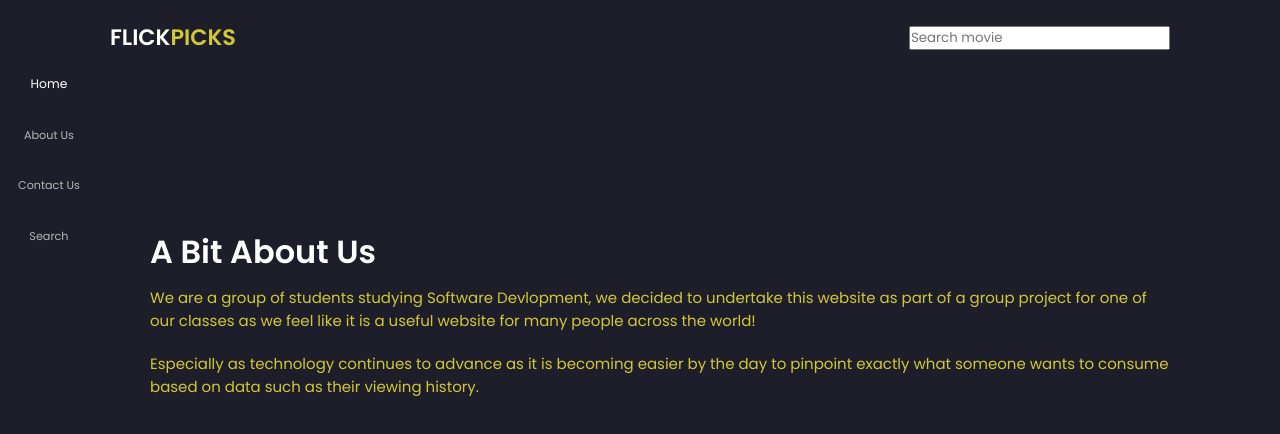
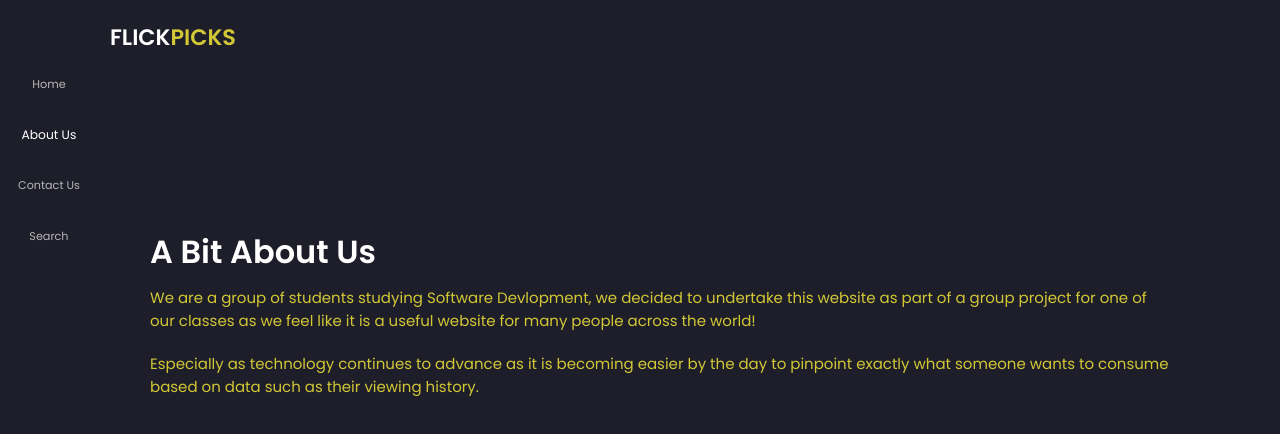
Before and after one commit to Jameswd2k/Flickpicks, a plain HTML site: page AboutUs.html in a window 1280 px wide. Drawn offline with Linux system fonts and the light colour scheme.

Commit message:
Update AboutUs.html
active navigation fix

```diff
--- a/AboutUs.html
+++ b/AboutUs.html
@@ -4,7 +4,7 @@
     <meta charset="UTF-8">
     <meta http-equiv="X-UA-Compatible" content="IE=edge">
     <meta name="viewport" content="width=device-width, initial-scale=1.0">
-    <title>Responsive Movies Website</title>
+    <title>FlickPicks</title>
     <!-- Link To CSS -->
     <link rel="stylesheet" href="css/style.css">
     <!-- Link Swiper CSS -->
@@ -19,18 +19,13 @@
             <a href="index.html" class="logo">
                 Flick<span>Picks</span>
             </a>
-            <!-- Search Box -->
-            <div class="search-box">
-                <input type="search" name="" id="search-input" placeholder="Search movie">
-                <i class='bx bx-search'></i>
-            </div>
             <!-- NavBar -->
             <div class="navbar">
-                <a href="index.html" class="nav-link nav-active">
+                <a href="index.html" class="nav-link">
                     <i class='bx bx-home' ></i>
                     <span class="nav-link-title">Home</span>
                 </a>
-                <a href="AboutUs.html" class="nav-link">
+                <a href="AboutUs.html" class="nav-link nav-active">
                     <span class="nav-link-title">About Us</span>
                 </a>
                 <a href="contact.html" class="nav-link">
```
